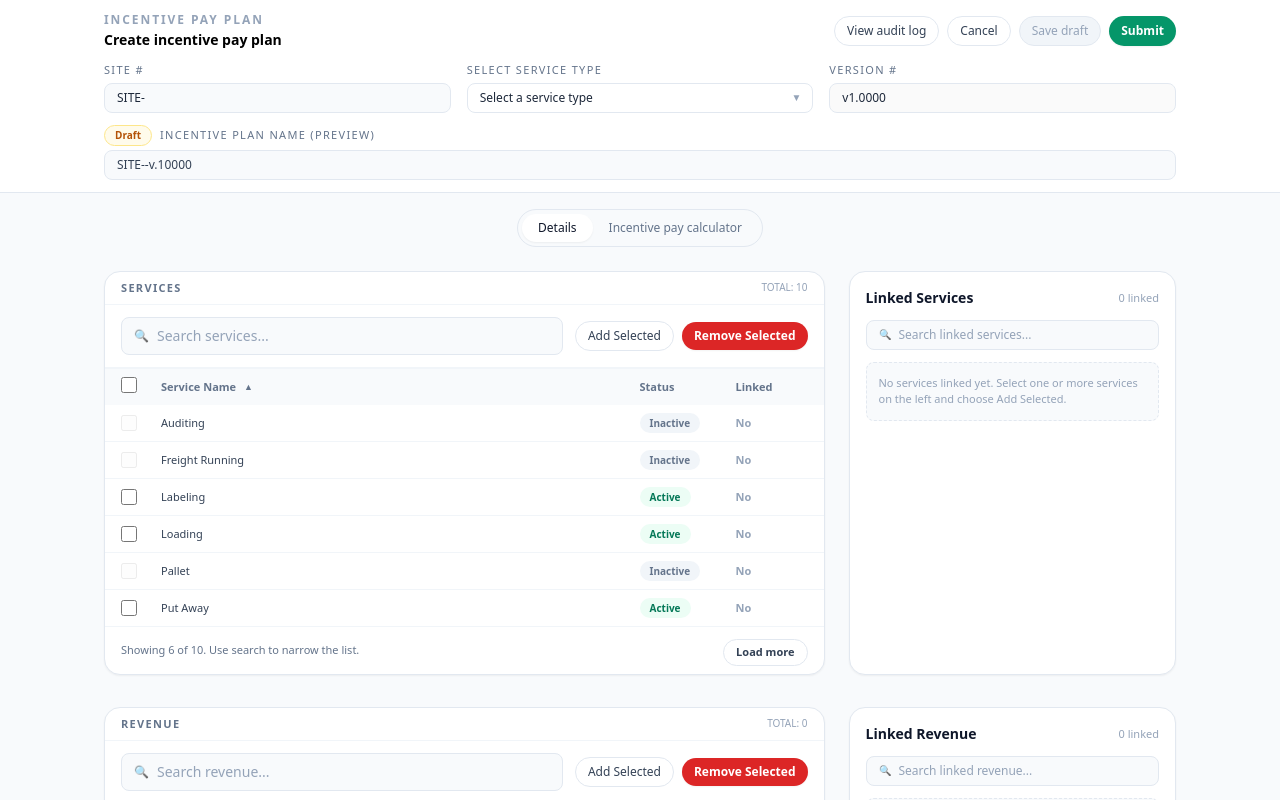
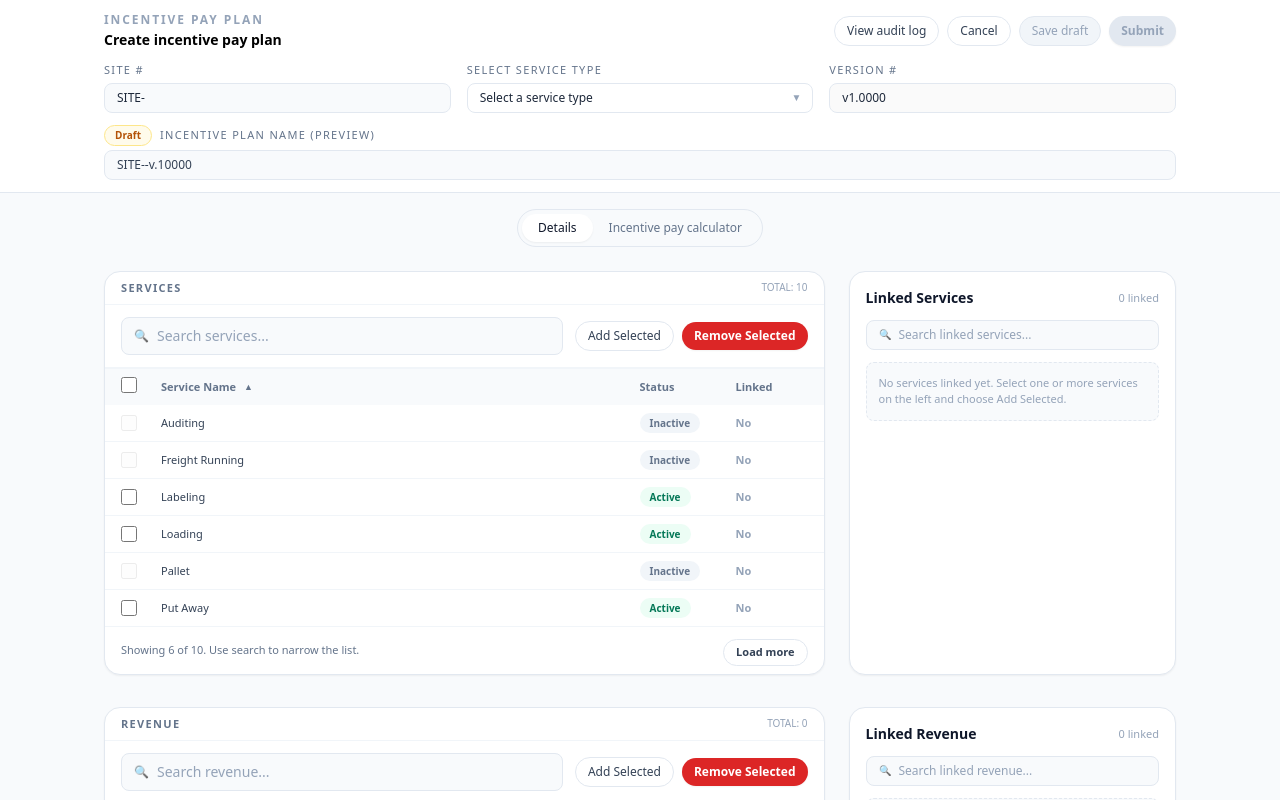
Before and after one commit to democapstone86/site-incentive-pay-plan, a React (Vite) app: page /createIncentive in a window 1280 px wide. Shown: the top 800 px of the page. Built offline with nearby package versions, Linux system fonts and the light colour scheme.

Commit message:
Disable submit until service type and effective start date are selected

```diff
--- a/src/pages/CreateIncentive.tsx
+++ b/src/pages/CreateIncentive.tsx
@@ -909,6 +909,8 @@ export default function CreateIncentivePayPlan() {
       "Effective end date cannot be before Effective start date, and Effective start cannot be after Effective end.";
   }
 
+  const canSubmit = Boolean(effectiveStartDate && selectedService);
+
   const previewStatus = React.useMemo(() => {
     if (isArchived) return "Archived";
 
@@ -1493,9 +1495,12 @@ export default function CreateIncentivePayPlan() {
                 )}
               <button
                 type="button"
-                disabled={false}
+                disabled={!canSubmit}
                 className={
-                  "rounded-full bg-emerald-600 px-3 py-1.5 text-xs font-semibold text-white shadow-sm hover:bg-emerald-500"
+                  "rounded-full px-3 py-1.5 text-xs font-semibold transition shadow-sm " +
+                  (canSubmit
+                    ? "bg-emerald-600 text-white hover:bg-emerald-500"
+                    : "cursor-not-allowed bg-slate-200 text-slate-400")
                 }
               >
                 Submit
```
